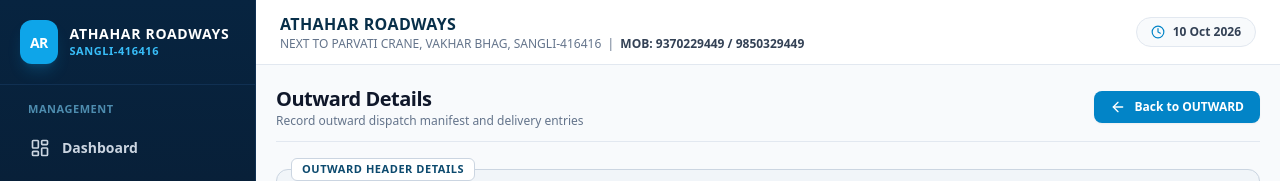
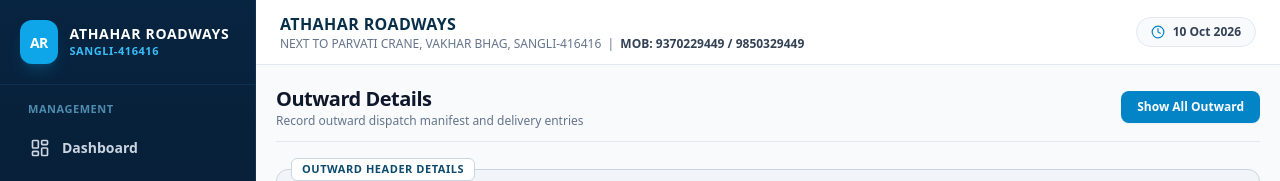
Before and after one commit to Jaydippawar25/ATHAHAR-ROADWAYS, a React (Vite) app: page /outward in a window 1280 px wide. Shown: the top 181 px of the page. Built offline with nearby package versions, Linux system fonts and the light colour scheme; no server answers.

Commit message:
Change Back to OUTWARD button to Show All Outward and remove arrow icon

```diff
--- a/src/pages/Outward/OutwardCreate.jsx
+++ b/src/pages/Outward/OutwardCreate.jsx
@@ -348,10 +348,9 @@ export const OutwardCreate = () => {
         <button
           type="button"
           onClick={() => navigate('/outward/list')}
-          className="inline-flex items-center space-x-2 bg-sky-600 hover:bg-sky-700 text-white font-bold px-4 py-2 rounded-lg text-xs shadow-sm transition-all self-end sm:self-auto cursor-pointer"
+          className="inline-flex items-center bg-sky-600 hover:bg-sky-700 text-white font-bold px-4 py-2 rounded-lg text-xs shadow-sm transition-all self-end sm:self-auto cursor-pointer"
         >
-          <ArrowLeft className="w-4 h-4" />
-          <span>Back to OUTWARD</span>
+          <span>Show All Outward</span>
         </button>
       </div>
 
```
